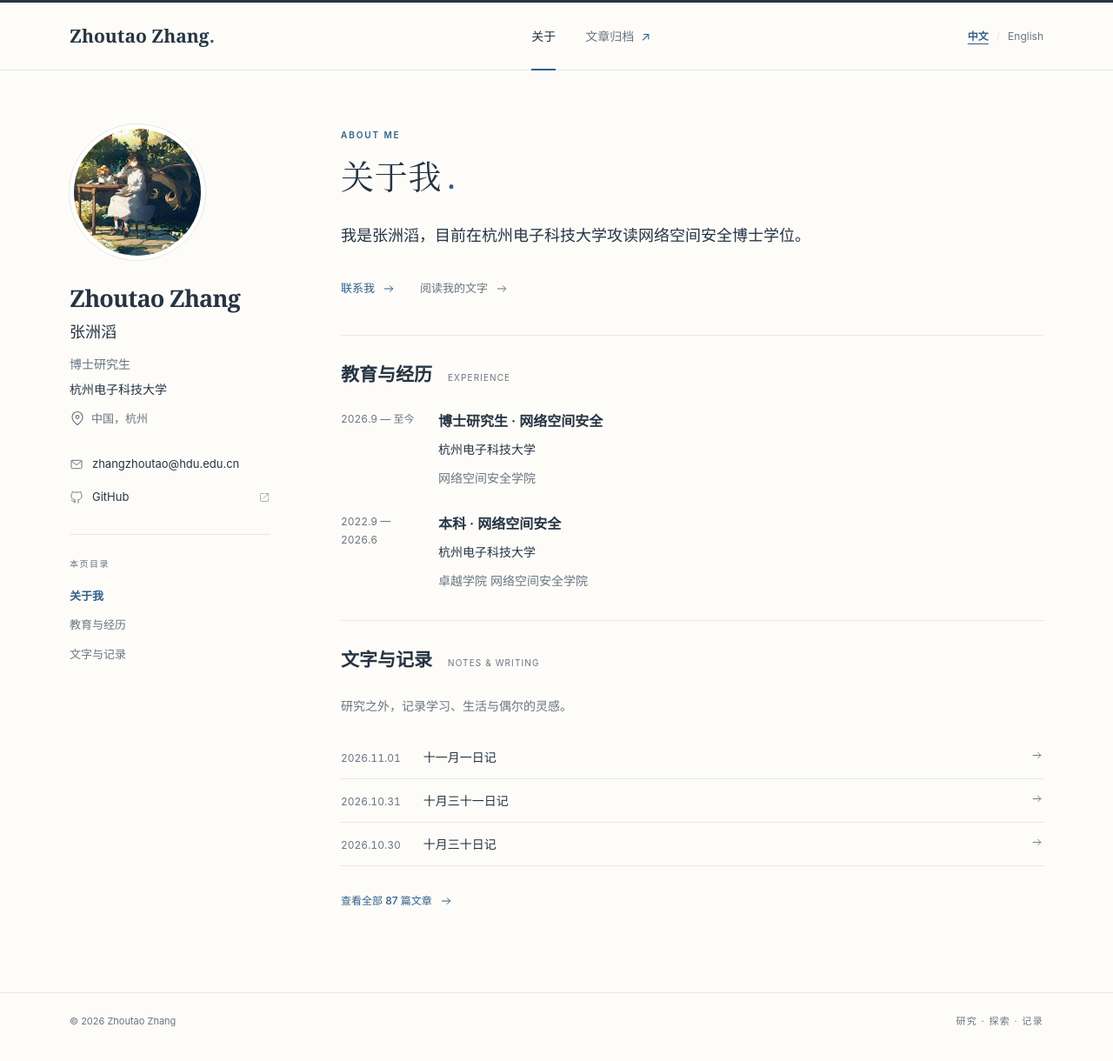
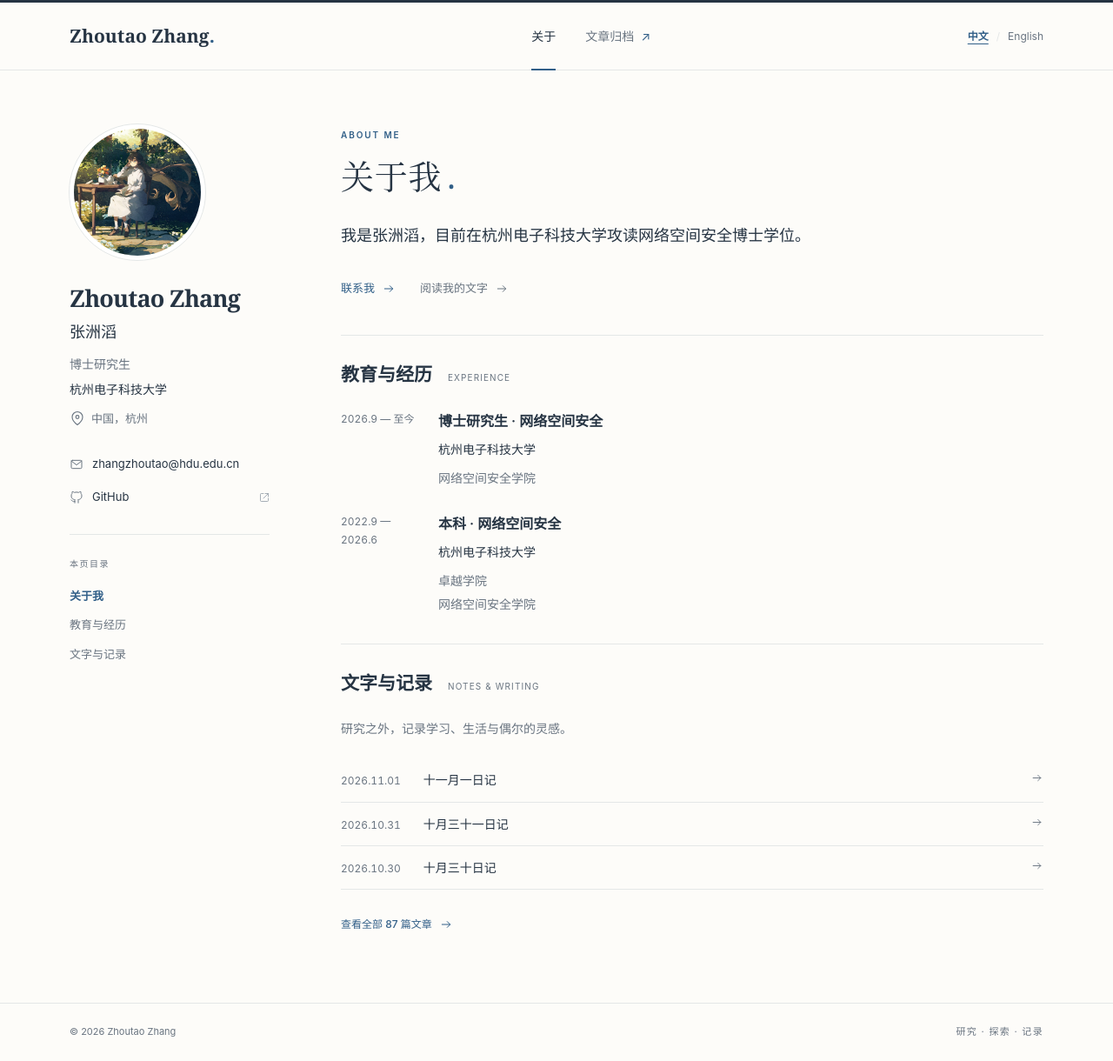
Before and after one commit to DuneArrakis/DuneArrakis.github.io, a Jekyll site: the page built from index.html, in a window 1280 px wide and 1220 px high. Shown: the whole window at 87% size. Built offline with Jekyll 4.4.1, drawn with Linux system fonts in a browser that asks for light colours.

Commit message:
auto commit

```diff
--- a/_data/academic.yml
+++ b/_data/academic.yml
@@ -54,4 +54,4 @@
   - period: "2022.9 — 2026.6"
     title: "本科 · 网络空间安全"
     institution: "杭州电子科技大学"
-    description: "卓越学院\n网络空间安全学院"
+    description: "卓越学院<br>网络空间安全学院"
--- a/_data/academic_en.yml
+++ b/_data/academic_en.yml
@@ -20,4 +20,4 @@
   - period: "2022.9 — 2026.6"
     title: "Undergraduate studies in Cyberspace Security"
     institution: "Hangzhou Dianzi University"
-    description: "School of Cyberspace · Zhuoyue Honors College"
+    description: "Zhuoyue Honors College<br>School of Cyberspace"
```
